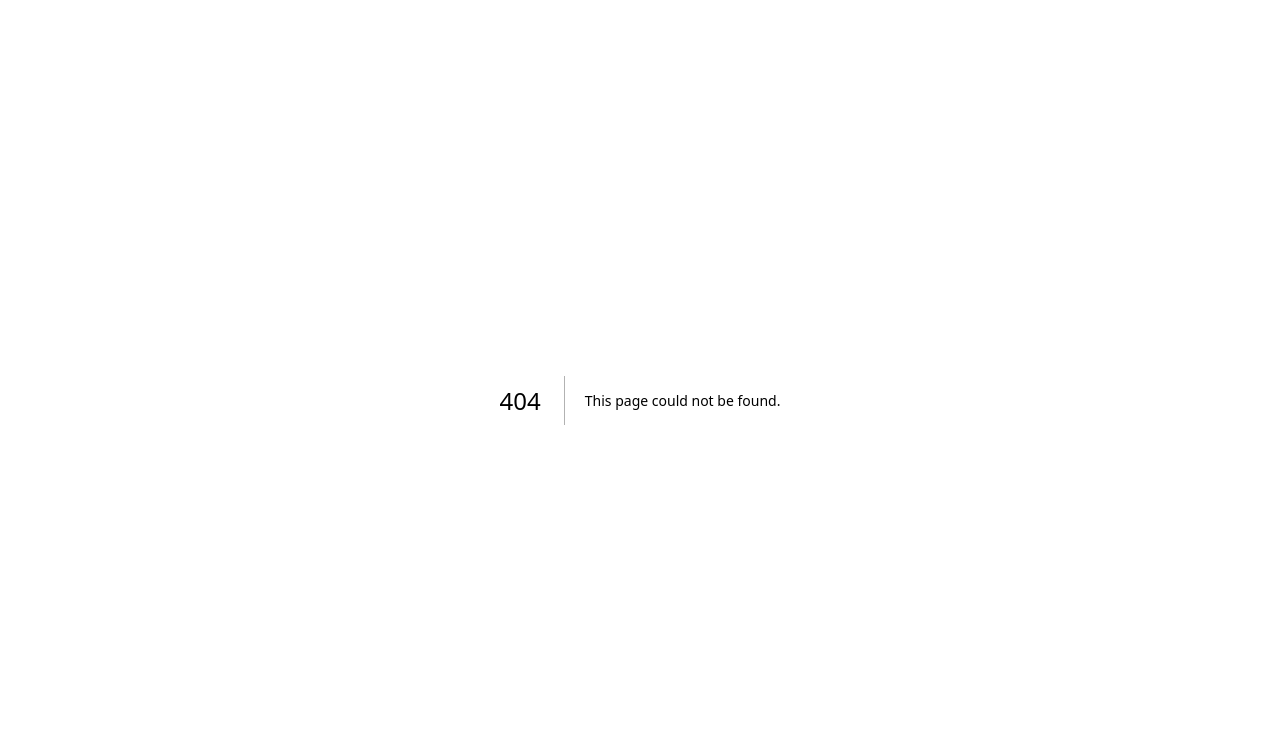
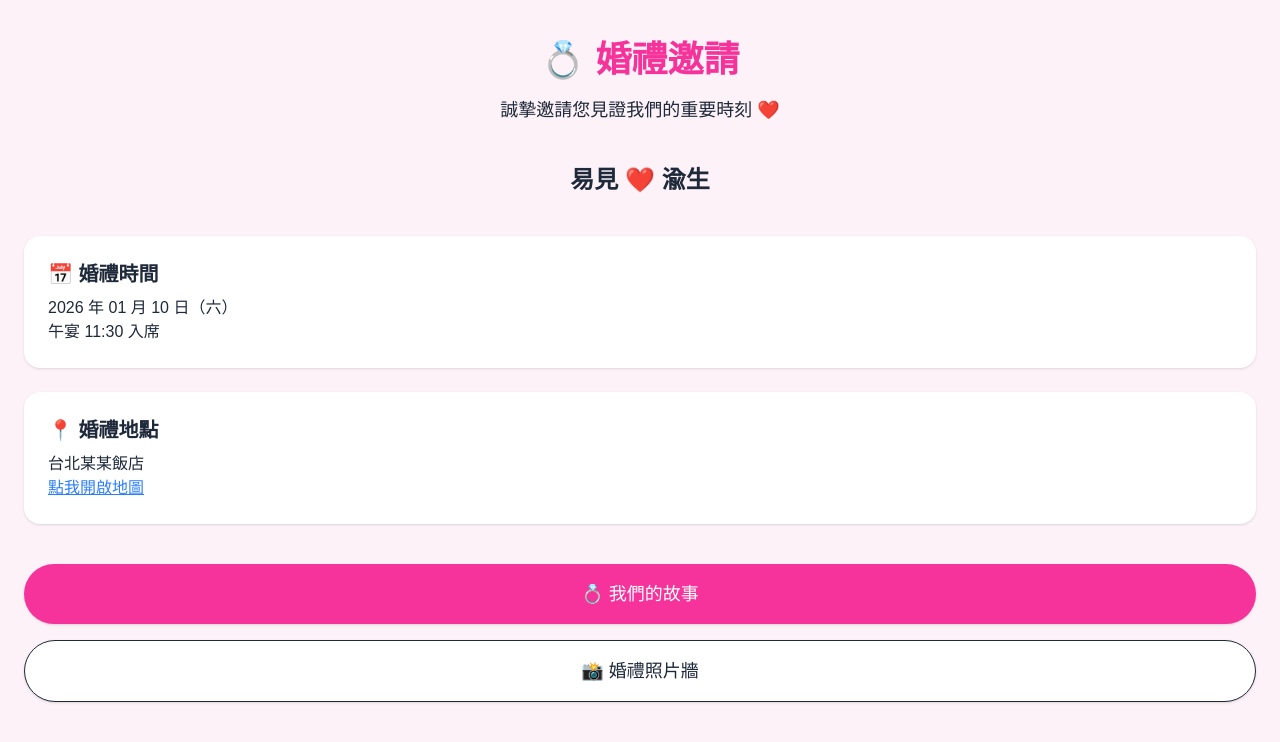
Before and after one commit to chyuloveing/line-wedding-bot, a Next.js app: page /invite in a window 1280 px wide. Before the commit this address had no page. Shown: the top 742 px of the page. Built offline with nearby package versions, Linux system fonts and the light colour scheme.

Commit message:
Add files via upload

```diff
--- /dev/null
+++ b/app/invite/page.tsx
@@ -0,0 +1,65 @@
+"use client";
+
+export default function Invite() {
+  return (
+    <div className="min-h-screen bg-pink-50 text-gray-800 px-6 py-10">
+
+      {/* 標題 */}
+      <div className="text-center mb-10">
+        <h1 className="text-4xl font-bold text-pink-500 mb-4">
+          💍 婚禮邀請
+        </h1>
+        <p className="text-lg">
+          誠摯邀請您見證我們的重要時刻 ❤️
+        </p>
+      </div>
+
+      {/* 新人 */}
+      <div className="text-center mb-10">
+        <h2 className="text-2xl font-semibold">
+          易見 ❤️ 渝生
+        </h2>
+      </div>
+
+      {/* 時間 */}
+      <div className="bg-white rounded-2xl shadow p-6 mb-6">
+        <h3 className="text-xl font-bold mb-2">📅 婚禮時間</h3>
+        <p>2026 年 01 月 10 日（六）</p>
+        <p>午宴 11:30 入席</p>
+      </div>
+
+      {/* 地點 */}
+      <div className="bg-white rounded-2xl shadow p-6 mb-6">
+        <h3 className="text-xl font-bold mb-2">📍 婚禮地點</h3>
+        <p>台北某某飯店</p>
+        <a
+          href="https://maps.google.com"
+          target="_blank"
+          className="text-blue-500 underline"
+        >
+          點我開啟地圖
+        </a>
+      </div>
+
+      {/* 按鈕 */}
+      <div className="space-y-4 mt-10">
+
+        <a
+          href="/love-story"
+          className="block text-center bg-pink-500 text-white py-4 rounded-full text-lg shadow"
+        >
+          💍 我們的故事
+        </a>
+
+        <a
+          href="/"
+          className="block text-center bg-white border py-4 rounded-full text-lg shadow"
+        >
+          📸 婚禮照片牆
+        </a>
+
+      </div>
+
+    </div>
+  );
+}
```
